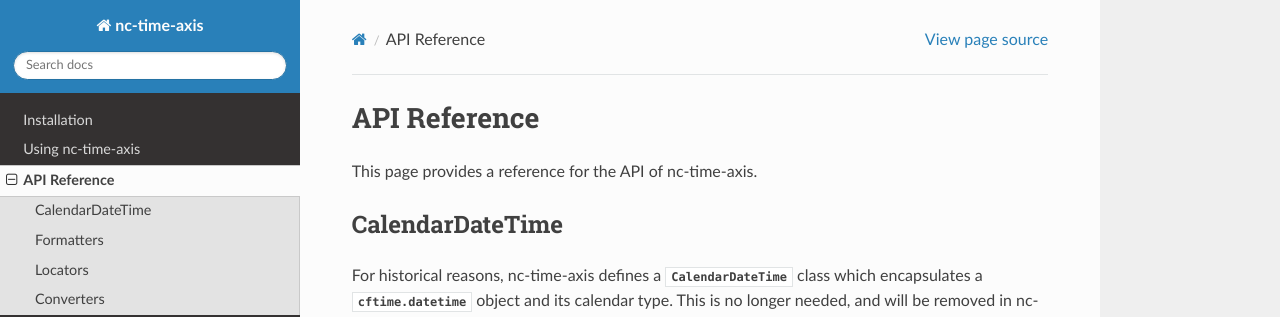
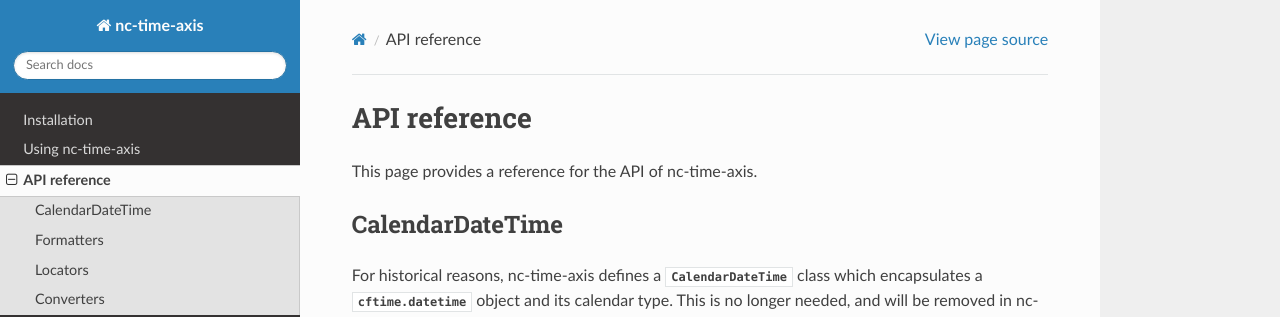
Before and after one commit to SciTools/nc-time-axis, a Sphinx documentation site: the page built from docs/api.rst, in a window 1280 px wide and 900 px high. Shown: the top 317 px of the window. Built offline with Sphinx 7.4.7 and the Read the Docs theme 2.0.0, drawn with Linux system fonts in a browser that asks for light colours; the version number could not be read and is left out.

Commit message:
Consistent style

```diff
--- a/docs/api.rst
+++ b/docs/api.rst
@@ -2,7 +2,7 @@
 
 .. currentmodule:: nc_time_axis
 
-API Reference
+API reference
 =============
 
 This page provides a reference for the API of nc-time-axis.
```
